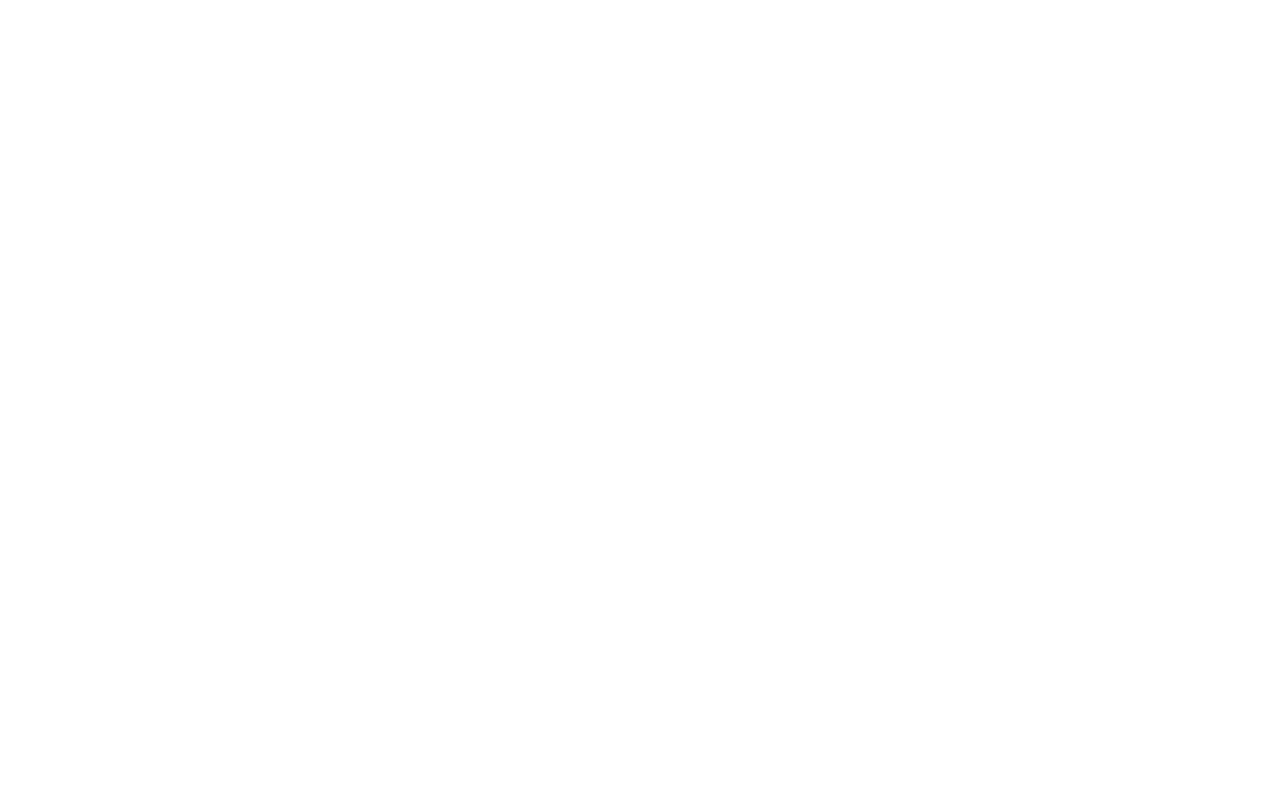
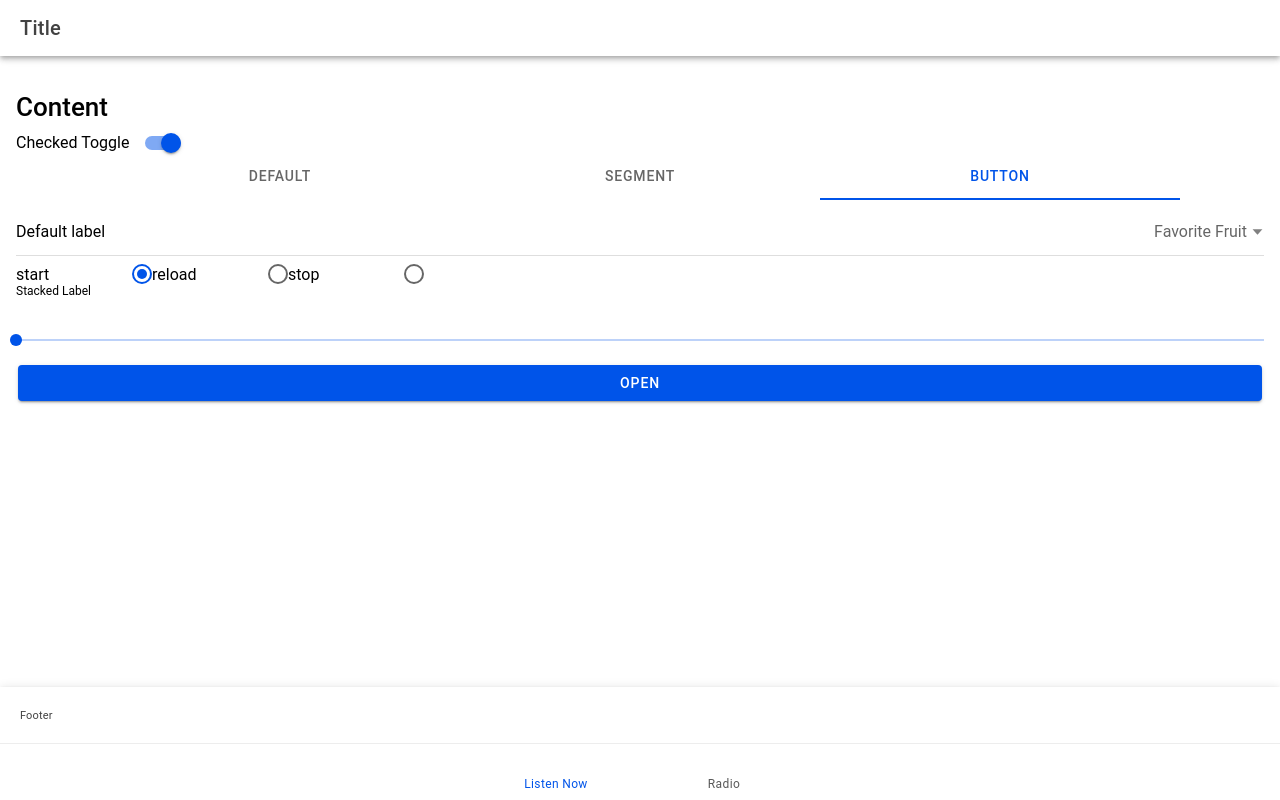
Before and after one commit to gadelhati/fla-app, a React (Vite) app: page /tabs in a window 1280 px wide. Built offline with nearby package versions, Linux system fonts and the light colour scheme.

Commit message:
feture: testing new feature

```diff
--- a/package.json
+++ b/package.json
@@ -12,6 +12,7 @@
     "lint": "eslint"
   },
   "dependencies": {
+    "@capacitor/android": "6.1.2",
     "@capacitor/app": "6.0.1",
     "@capacitor/core": "6.1.2",
     "@capacitor/haptics": "6.0.1",
--- a/src/App.tsx
+++ b/src/App.tsx
@@ -33,6 +33,7 @@
 
 /* Theme variables */
 import './theme/variables.css';
+import { Tabs } from './pages/tabs';
 
 setupIonicReact();
 
@@ -49,6 +50,9 @@
         <Route path="/message/:id">
            <ViewMessage />
         </Route>
+        <Route path="/tabs" exact={true}>
+          <Tabs />
+        </Route>
       </IonRouterOutlet>
     </IonReactRouter>
   </IonApp>
--- a/src/pages/Home.tsx
+++ b/src/pages/Home.tsx
@@ -33,7 +33,7 @@
     <IonPage id="home-page">
       <IonHeader>
         <IonToolbar>
-          <IonTitle>Inbox</IonTitle>
+          <IonTitle>Inbox 2</IonTitle>
         </IonToolbar>
       </IonHeader>
       <IonContent fullscreen>
--- /dev/null
+++ b/src/pages/page.tsx
@@ -0,0 +1,53 @@
+import { IonButton, IonContent, IonFooter, IonHeader, IonItem, IonLabel, IonList, IonMenu, IonPage, IonRadio, IonRadioGroup, IonRange, IonSegment, IonSegmentButton, IonSelect, IonSelectOption, IonTitle, IonToast, IonToggle, IonToolbar } from "@ionic/react"
+
+export const Page = () => {
+    return (
+        // <IonMenu contentId="main-content">
+        <IonPage>
+            <IonHeader>
+                <IonToolbar>
+                    <IonTitle>Title</IonTitle>
+                </IonToolbar>
+            </IonHeader>
+            <IonContent className="ion-padding">
+                <h1>Content</h1>
+                <IonToggle checked={true}>Checked Toggle</IonToggle>
+                <IonSegment value="buttons">
+                    <IonSegmentButton value="default">
+                        <IonLabel>Default</IonLabel>
+                    </IonSegmentButton>
+                    <IonSegmentButton value="segment">
+                        <IonLabel>Segment</IonLabel>
+                    </IonSegmentButton>
+                    <IonSegmentButton value="buttons">
+                        <IonLabel>Button</IonLabel>
+                    </IonSegmentButton>
+                </IonSegment>
+                <IonList>
+                    <IonItem>
+                        <IonSelect label="Default label" placeholder="Favorite Fruit">
+                            <IonSelectOption value="apple">Apple</IonSelectOption>
+                            <IonSelectOption value="banana">Banana</IonSelectOption>
+                            <IonSelectOption value="orange">Orange</IonSelectOption>
+                        </IonSelect>
+                    </IonItem>
+                </IonList>
+                <IonRadioGroup value="start">
+                    <IonRadio value="start" labelPlacement="fixed">start</IonRadio>
+                    <IonRadio value="reload" labelPlacement="fixed">reload</IonRadio>
+                    <IonRadio value="stop" labelPlacement="fixed">stop</IonRadio>
+                </IonRadioGroup>
+                <IonRange labelPlacement="stacked" label="Stacked Label"></IonRange>
+                <IonButton id="open-toast" expand="block">Open</IonButton>
+                <IonToast trigger="open-toast" message="This toast will disappear after 5 seconds" duration={5000}></IonToast>
+            </IonContent>
+            <IonFooter>
+                <IonToolbar>
+                    <IonTitle>Footer</IonTitle>
+                </IonToolbar>
+            </IonFooter>
+        </IonPage>
+        // <IonContent className="ion-padding">This is the menu content.</IonContent>
+        // </IonMenu>
+    )
+}
--- /dev/null
+++ b/src/pages/tabs.tsx
@@ -0,0 +1,30 @@
+import { IonContent, IonHeader, IonIcon, IonNote, IonTab, IonTabBar, IonTabButton, IonTabs, IonTitle, IonToolbar } from "@ionic/react"
+import icon from '../../resources/icon.png'
+import splash from '../../resources/splash.png'
+import { Page } from "./page"
+
+export const Tabs = () => {
+    return (
+        <IonTabs>
+            <IonTab tab="home">
+                <Page/>
+            </IonTab>
+            <IonTab tab="radio">
+                <div id="radio-page">
+                    <IonHeader>
+                        <IonToolbar><IonTitle>Radio</IonTitle></IonToolbar>
+                    </IonHeader>
+                    <IonContent><IonNote>Default Note</IonNote></IonContent>
+                </div>
+            </IonTab>
+            <IonTabBar slot="bottom">
+                <IonTabButton tab="home">
+                    <IonIcon icon={icon} />Listen Now
+                </IonTabButton>
+                <IonTabButton tab="radio">
+                    <IonIcon icon={splash} />Radio
+                </IonTabButton>
+            </IonTabBar>
+        </IonTabs>
+    )
+}
```
Also changed, not shown: src/pages/login.tsx (added, +14 -0 lines), 2 other files (tests, documents, lock files or other folders).
